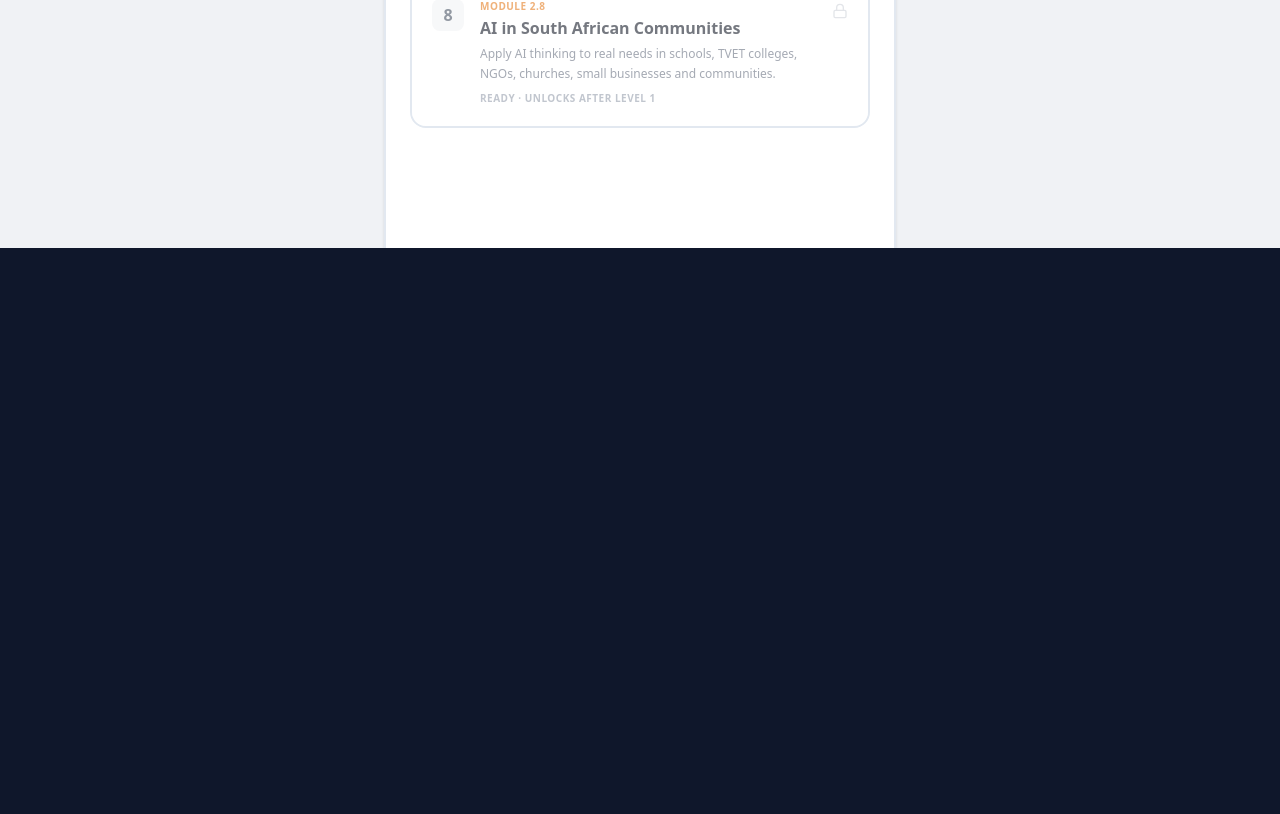
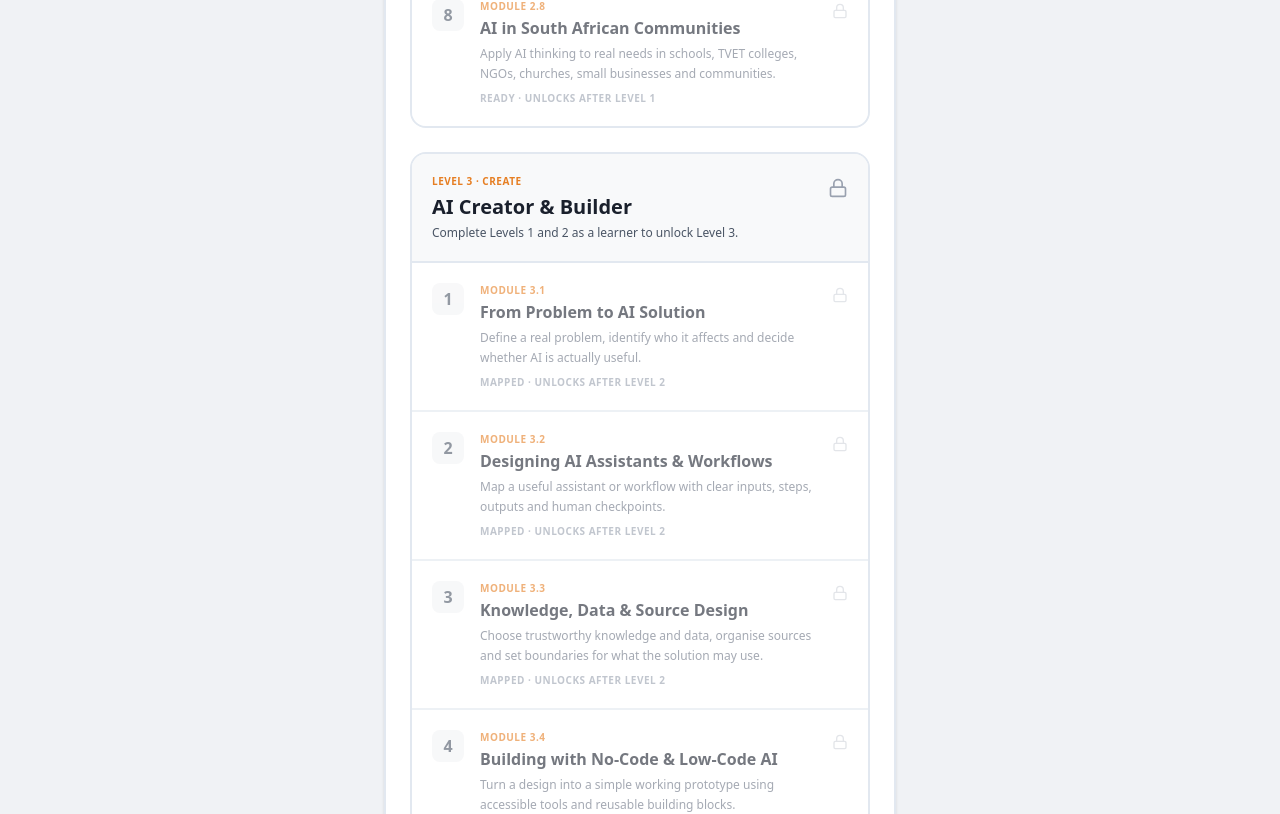
Before and after one commit to marcdiedricks/mzansi-ai-educator, a React (Vite) app: page /mzansi-ai-educator/learn in a window 1280 px wide. Shown: the part 2746-3560 px from the top of the page. Before the commit the page ends 2994 px from the top, so only its background shows below. Built offline with nearby package versions, Linux system fonts and the light colour scheme.

Commit message:
L3-01 render locked Level 3 module shell

```diff
--- a/src/pages/Learn.tsx
+++ b/src/pages/Learn.tsx
@@ -4,7 +4,7 @@ import { useNavigate } from 'react-router-dom';
 import { api } from '../lib/curriculum/api';
 import { lessons } from '../lib/curriculum/data';
 import { getUserProgress, getLevel2TestProgress, isLevel2TestPreviewEnabled, setLevel2TestPreview } from '../lib/progress';
-import { LEVEL_TWO_MODULES, PROGRAMME_LEVELS } from '../lib/programmeLevels';
+import { LEVEL_TWO_MODULES, LEVEL_THREE_MODULES, PROGRAMME_LEVELS } from '../lib/programmeLevels';
 
 export function Learn() {
   const navigate = useNavigate();
@@ -28,7 +28,9 @@ export function Learn() {
   const level2Ids = LEVEL_TWO_MODULES.flatMap((module) => module.lessonId ? [module.lessonId] : []);
   const level2Progress = testPreview && !level1Complete ? testProgress : progress;
   const level2Complete = level2Ids.length === LEVEL_TWO_MODULES.length && level2Ids.every((id) => level2Progress.completedLessons.includes(id));
+  const level2RealComplete = level1Complete && level2Ids.length === LEVEL_TWO_MODULES.length && level2Ids.every((id) => progress.completedLessons.includes(id));
   const level2Accessible = level1Complete || testPreview;
+  const level3Accessible = level2RealComplete;
 
   const openModule = (moduleId: string, lessonIds: string[]) => {
     if (lessonIds.length === 1) {
@@ -58,7 +60,7 @@ export function Learn() {
 
       <section className="space-y-3">
         {PROGRAMME_LEVELS.map((level) => {
-          const unlocked = level.id === 1 || (level.id === 2 && level2Accessible);
+          const unlocked = level.id === 1 || (level.id === 2 && level2Accessible) || (level.id === 3 && level3Accessible);
           const completed = (level.id === 1 && level1Complete) || (level.id === 2 && level2Complete);
           return (
             <div key={level.id} className={`rounded-2xl border-2 p-4 ${unlocked ? 'bg-white border-[#2D3E50]' : 'bg-[#F8F9FA] border-[#E2E8F0]'}`}>
@@ -134,6 +136,33 @@ export function Learn() {
           })}
         </div>
       </section>
+
+      <section className={`border-2 rounded-2xl overflow-hidden ${level3Accessible ? 'bg-white border-[#2D3E50]' : 'bg-white border-[#E2E8F0]'}`}>
+        <div className={`${level3Accessible ? 'bg-[#2D3E50] text-white' : 'bg-[#F8F9FA] text-[#1A202C]'} p-5 border-b-2 border-[#E2E8F0]`}>
+          <div className="flex items-start justify-between gap-3">
+            <div>
+              <div className="text-[#E67E22] font-bold text-[10px] uppercase tracking-wider mb-1">Level 3 · Create</div>
+              <h2 className="text-xl font-bold">AI Creator & Builder</h2>
+              <p className={`text-xs mt-1 ${level3Accessible ? 'text-gray-300' : 'text-gray-600'}`}>{level3Accessible ? 'Level 3 is unlocked. Lesson content will be added one module at a time.' : 'Complete Levels 1 and 2 as a learner to unlock Level 3.'}</p>
+            </div>
+            {level3Accessible ? <BookOpen className="w-5 h-5 text-amber-300 shrink-0 mt-1" /> : <Lock className="w-5 h-5 text-gray-400 shrink-0 mt-1" />}
+          </div>
+        </div>
+        <div className="divide-y-2 divide-[#E2E8F0]">
+          {LEVEL_THREE_MODULES.map((mod, index) => (
+            <button key={mod.id} disabled={!level3Accessible || !mod.lessonId} onClick={() => mod.lessonId && navigate(`/learn/${mod.id}/lesson/${mod.lessonId}`)} className="w-full flex items-start p-5 bg-white text-left hover:bg-[#F8F9FA] disabled:opacity-60 disabled:cursor-not-allowed">
+              <div className="w-8 h-8 rounded-lg bg-gray-100 text-gray-600 flex items-center justify-center font-bold mr-4 shrink-0">{index + 1}</div>
+              <div className="flex-1 min-w-0">
+                <p className="text-[10px] font-bold uppercase tracking-wider text-[#E67E22]">Module {mod.code}</p>
+                <h3 className="font-bold text-[#1A202C] mt-0.5">{mod.title}</h3>
+                <p className="text-xs text-gray-500 mt-1 leading-relaxed">{mod.description}</p>
+                <p className="text-[10px] font-bold uppercase tracking-wider mt-2 text-gray-400">{level3Accessible ? 'Shell ready · lesson content next' : 'Mapped · unlocks after Level 2'}</p>
+              </div>
+              {level3Accessible ? <BookOpen className="w-4 h-4 text-[#E67E22] shrink-0 ml-3 mt-1" /> : <Lock className="w-4 h-4 text-gray-300 shrink-0 ml-3 mt-1" />}
+            </button>
+          ))}
+        </div>
+      </section>
     </div>
   );
 }
```
